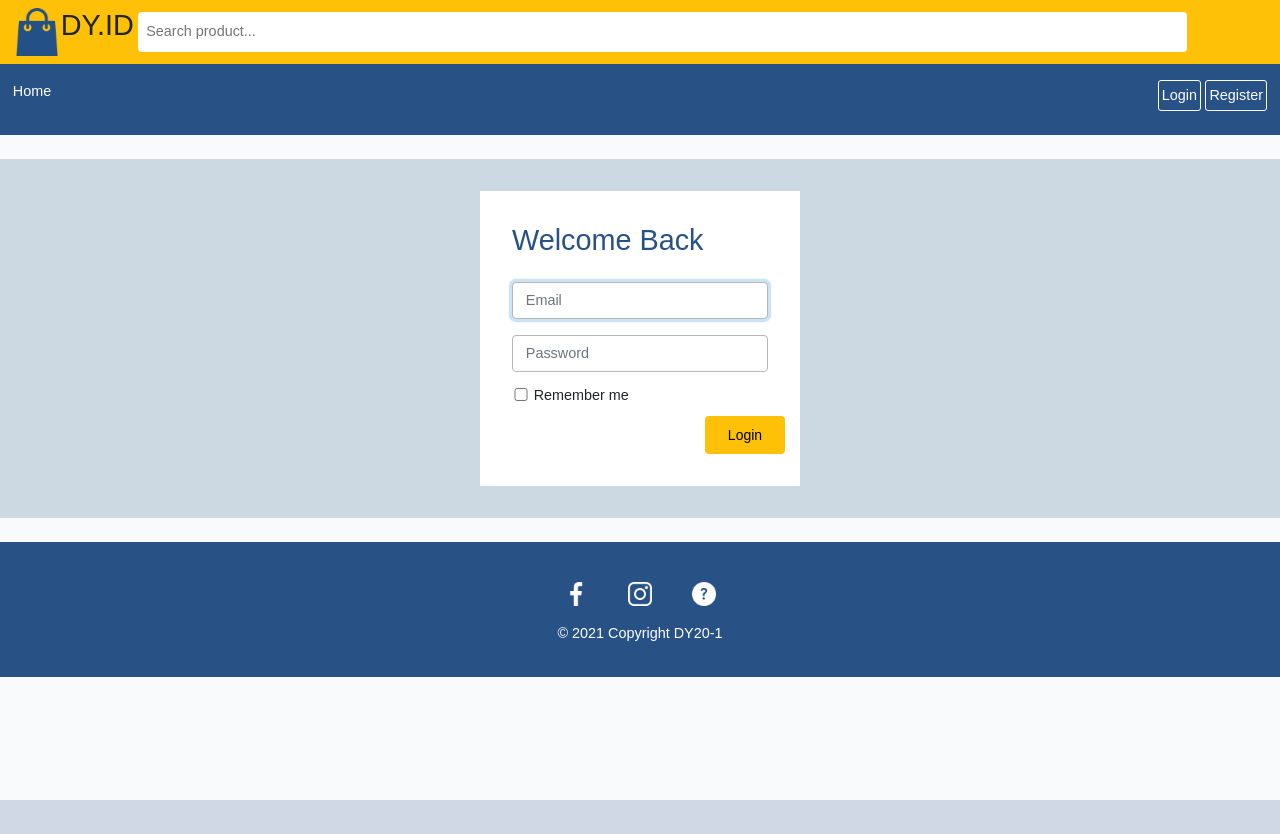
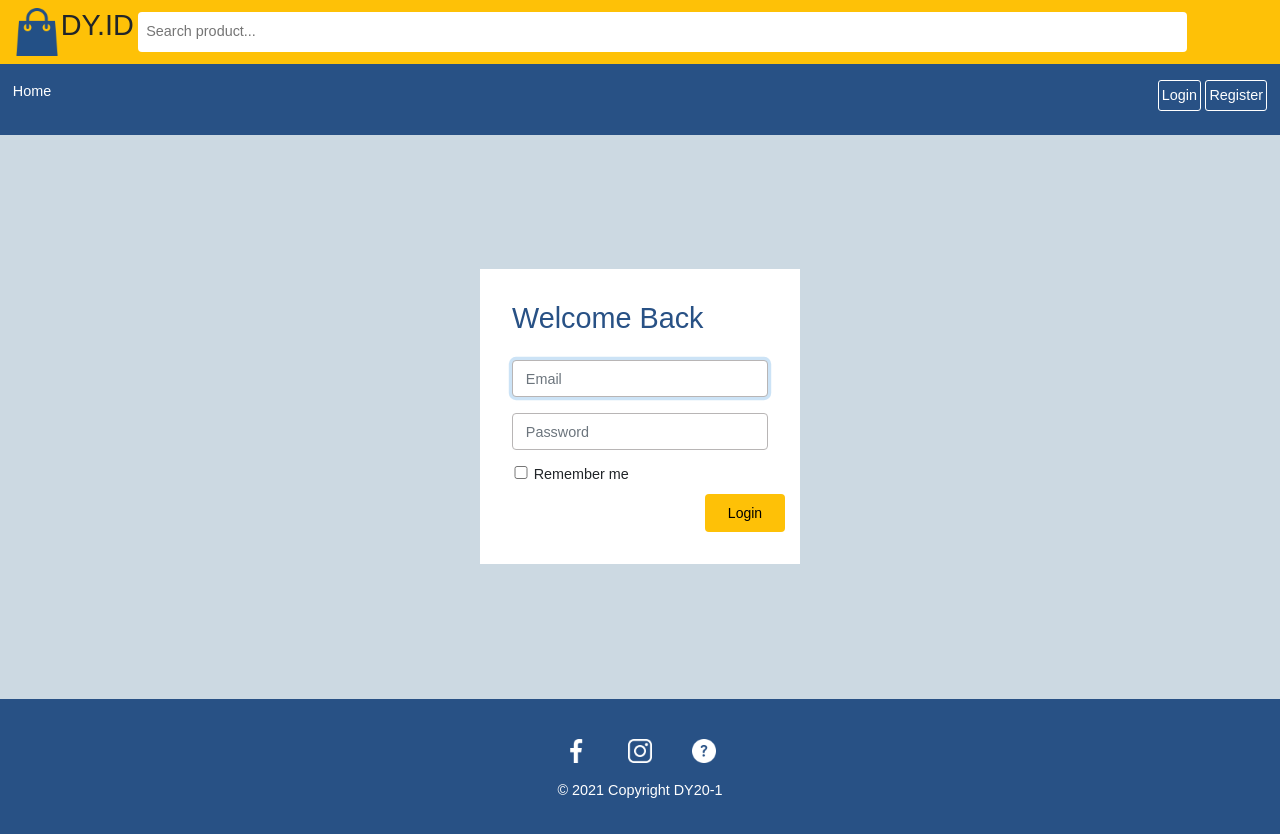
Before and after one commit to stellashania/dy.id-laravel, a Laravel app: page /login in a window 1280 px wide. Before the commit the page ends 800 px from the top, so only its background shows below. Run offline with Laravel 8, Linux system fonts and the light colour scheme; style sheets or scripts are compiled from the project's sources.

Commit message:
login and register css

```diff
--- a/resources/views/auth/login.blade.php
+++ b/resources/views/auth/login.blade.php
@@ -6,7 +6,7 @@
 
 @section('content')
 <div class="content">
-    <div class="login-wrapper">
+    <div class="login-wrapper" style="margin-top: 8%; margin-bottom:8%">
         <h2 class="blue-text left">Welcome Back</h2>
 
         <form method="POST" action="{{ route('login') }}" class="form flex align-center">
--- a/resources/views/layouts/app.blade.php
+++ b/resources/views/layouts/app.blade.php
@@ -84,7 +84,7 @@
         <div class="header-menu">
             @include('layouts.bottom-header')
         </div>
-        <main class="py-4">
+        <main>
             @yield('content')
         </main>
         <div class="footer">
```
Also changed, not shown: 5 other files.
